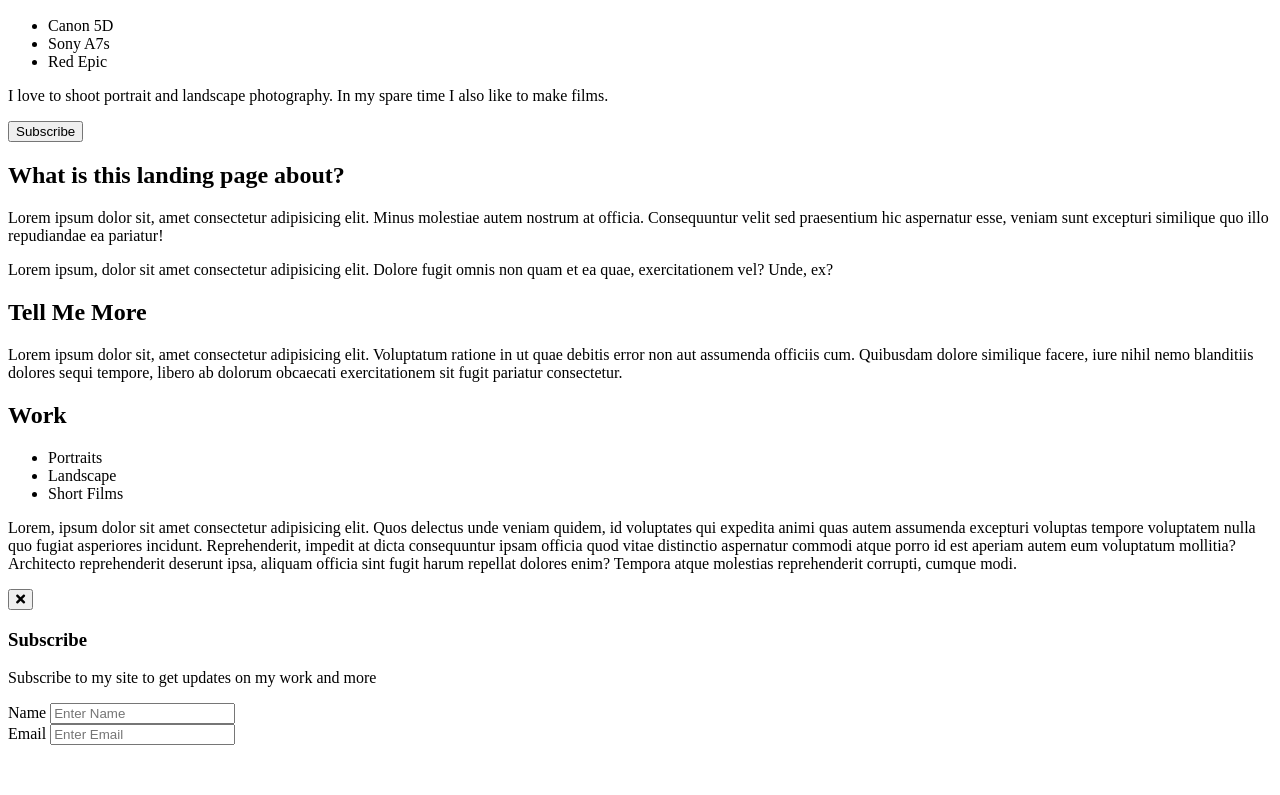
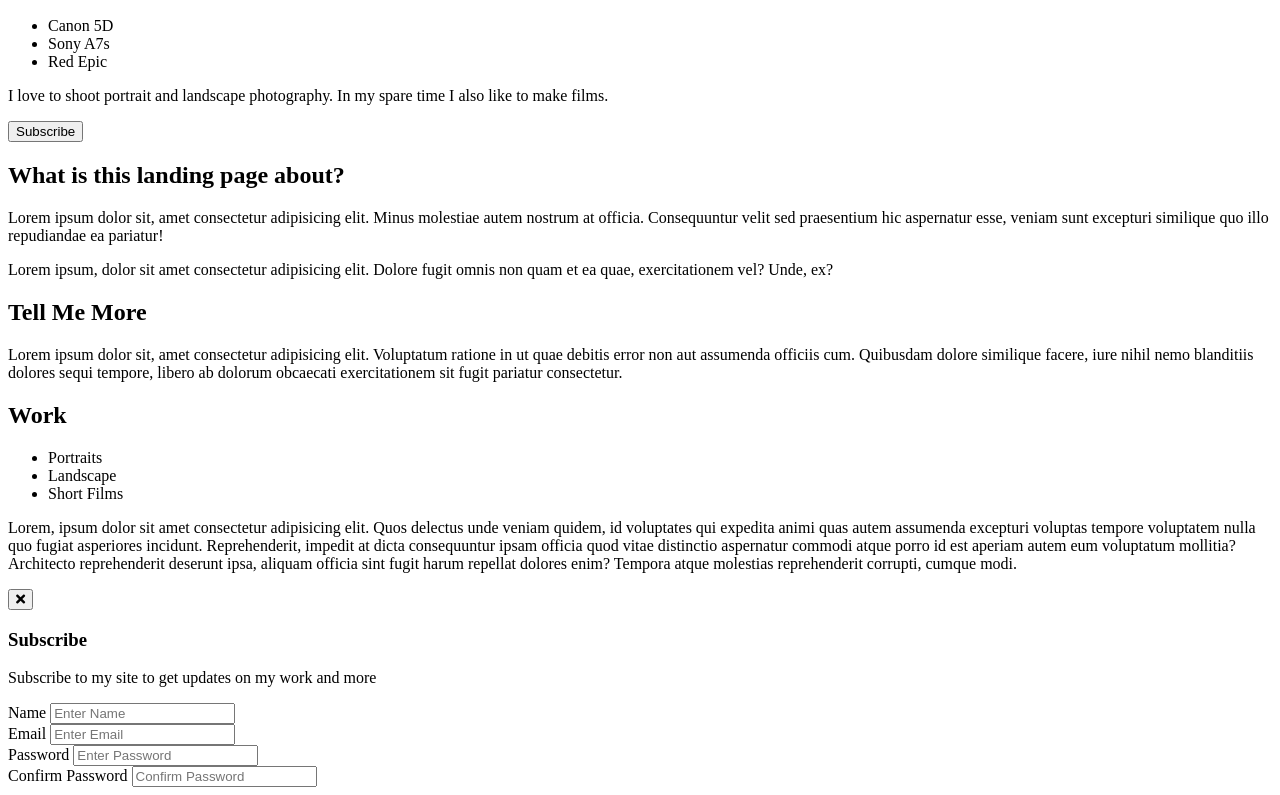
Before and after one commit to bfly2001/landing-page, a plain HTML site: page index.html in a window 1280 px wide. Shown: the part 596-1391 px from the top of the page. Before the commit the page ends 1349 px from the top, so only its background shows below. Drawn offline with Linux system fonts and the light colour scheme.

Commit message:
Update index.html
Added divs for password in modal form.

```diff
--- a/index.html
+++ b/index.html
@@ -91,6 +91,24 @@
                             class="form-input"
                         />
                     </div>
+                    <div>
+                        <label for="password">Password</label>
+                        <input
+                            type="password"
+                            id="password"
+                            placeholder="Enter Password"
+                            class="form-input"
+                        />
+                    </div>
+                    <div>
+                        <label for="password2">Confirm Password</label>
+                        <input
+                            type="password"
+                            id="password2"
+                            placeholder="Confirm Password"
+                            class="form-input"
+                        />
+                    </div>
                 </form>
             </div>
         </div>
```
